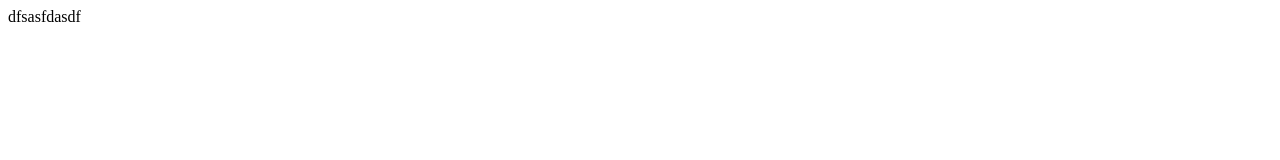
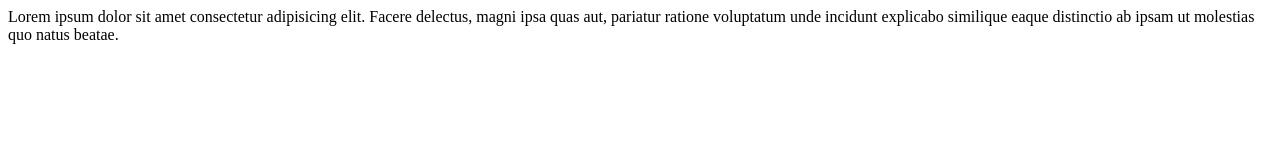
Before and after one commit to AgustinNardi/tps23nardi, a plain HTML site: page index.html in a window 1280 px wide. Drawn offline with Linux system fonts and the light colour scheme.

Commit message:
Agregue un texto ficticio al index

```diff
--- a/index.html
+++ b/index.html
@@ -7,6 +7,6 @@
     <title>tp agustin</title>
 </head>
 <body>
-dfsasfdasdf
+Lorem ipsum dolor sit amet consectetur adipisicing elit. Facere delectus, magni ipsa quas aut, pariatur ratione voluptatum unde incidunt explicabo similique eaque distinctio ab ipsam ut molestias quo natus beatae.
 </body>
 </html>
```
